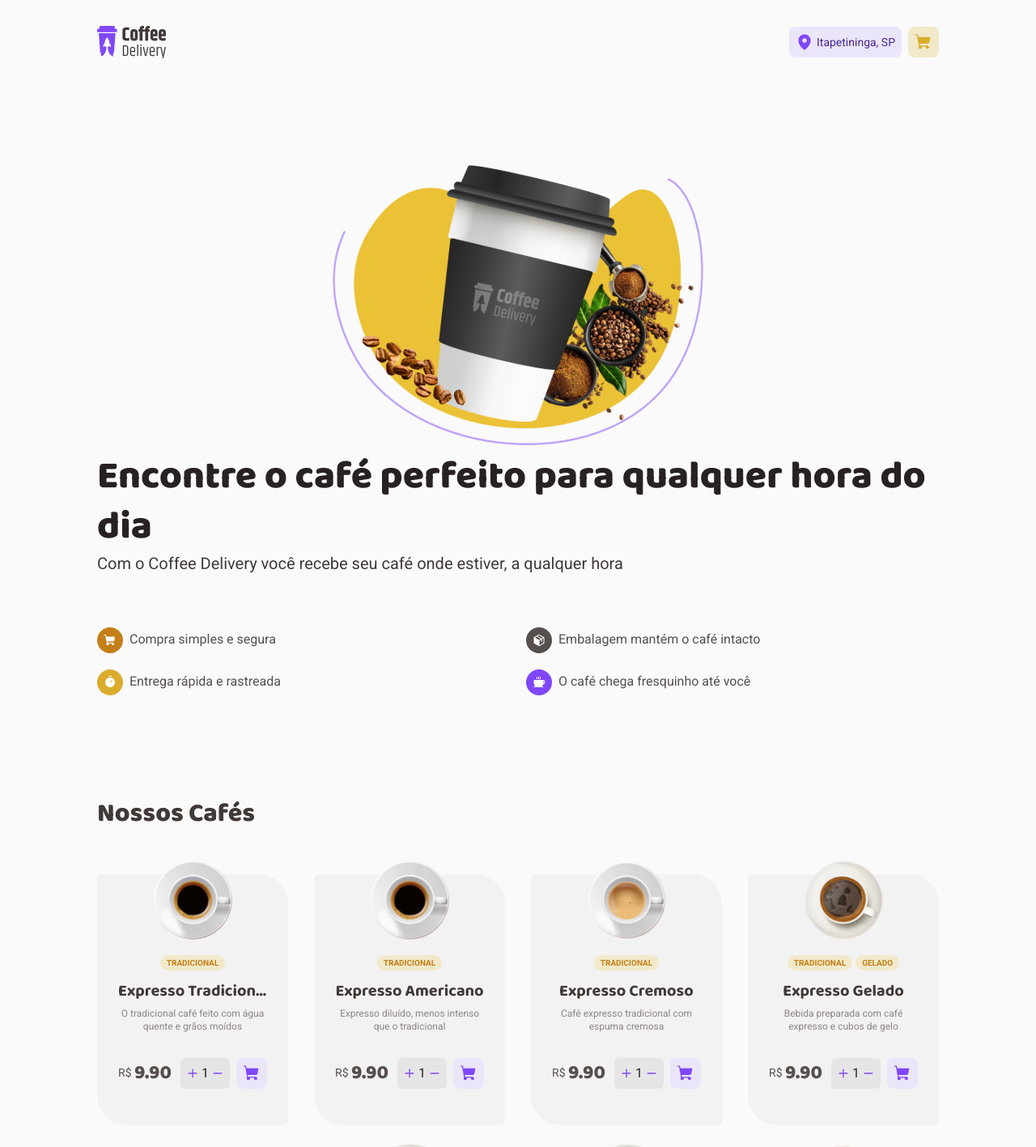
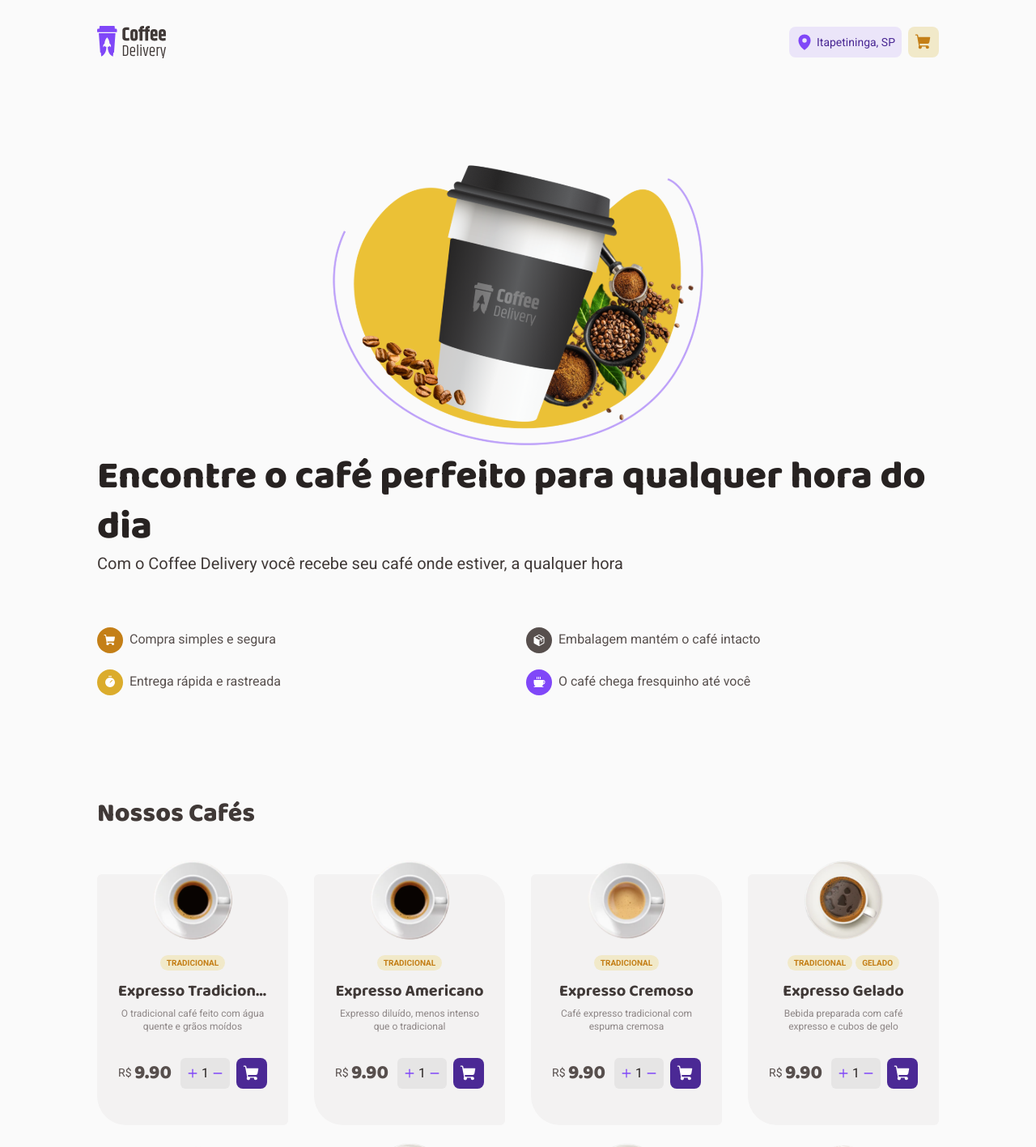
Before and after one commit to fernando-meira/coffee-delivery, a React (Vite) app: page / in a window 1280 px wide. Shown: the top 1417 px of the page at 81% size. Built offline with nearby package versions, Linux system fonts and the light colour scheme.

Commit message:
feat: Atualizado CartButton para receber as cores conforme o design.

```diff
--- a/src/components/Buy/index.tsx
+++ b/src/components/Buy/index.tsx
@@ -1,3 +1,4 @@
+import { defaultTheme } from '~/styles/default';
 import { Counter, CartButton } from '~/components';
 
 import * as S from './styles';
@@ -14,7 +15,10 @@ export function Buy() {
       <S.CounterWrapper>
         <Counter />
 
-        <CartButton colorScheme="purple" />
+        <CartButton
+          iconColor={defaultTheme.colors.base.white}
+          backgroundColor={defaultTheme.colors.purple[900]}
+        />
       </S.CounterWrapper>
     </S.BuyWrapper>
   );
--- a/src/components/CartButton/index.tsx
+++ b/src/components/CartButton/index.tsx
@@ -1,14 +1,14 @@
 import { ShoppingCart } from 'phosphor-react';
 
 import * as S from './styles';
-
 export interface CartButtonProps {
-  colorScheme: 'yellow' | 'purple';
+  iconColor: string;
+  backgroundColor: string;
 }
 
-export function CartButton({ colorScheme }: CartButtonProps) {
+export function CartButton({ iconColor, backgroundColor }: CartButtonProps) {
   return (
-    <S.Container colorScheme={colorScheme}>
+    <S.Container iconColor={iconColor} backgroundColor={backgroundColor}>
       <ShoppingCart size={22} weight="fill" />
     </S.Container>
   );
--- a/src/components/CartButton/styles.ts
+++ b/src/components/CartButton/styles.ts
@@ -3,7 +3,7 @@ import styled, { css } from 'styled-components';
 import { CartButtonProps } from './';
 
 export const Container = styled.button<CartButtonProps>`
-  ${({ theme, colorScheme }) => css`
+  ${({ theme, iconColor, backgroundColor }) => css`
     border: none;
     padding: 0.8rem;
     min-height: 3.8rem;
@@ -14,10 +14,10 @@ export const Container = styled.button<CartButtonProps>`
     align-items: center;
     justify-content: center;
 
-    background-color: ${theme.colors[colorScheme][100]};
+    background-color: ${backgroundColor};
 
     svg {
-      color: ${theme.colors[colorScheme][500]};
+      color: ${iconColor};
     }
   `}
 `;
--- a/src/components/Header/index.tsx
+++ b/src/components/Header/index.tsx
@@ -1,7 +1,8 @@
+import logo from '~/assets/logo.svg';
+import { defaultTheme } from '~/styles/default';
+import { Location, CartButton } from '~/components';
+
 import * as S from './styles';
-
-import logo from '~/assets/logo.svg';
-import { Location, CartButton } from '~/components';
 
 export function Header() {
   return (
@@ -11,7 +12,10 @@ export function Header() {
       <S.Content>
         <Location local="Itapetininga, SP" />
 
-        <CartButton colorScheme="yellow" />
+        <CartButton
+          iconColor={defaultTheme.colors.yellow[900]}
+          backgroundColor={defaultTheme.colors.yellow[100]}
+        />
       </S.Content>
     </S.HeaderContainer>
   );
```
